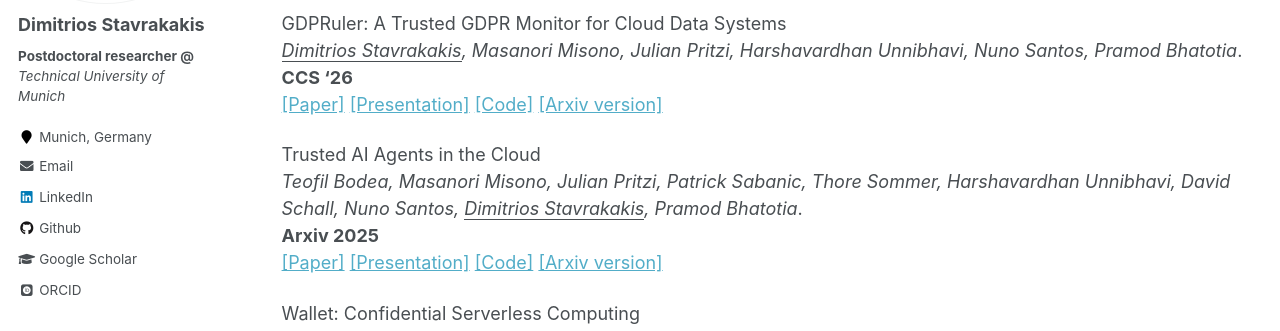
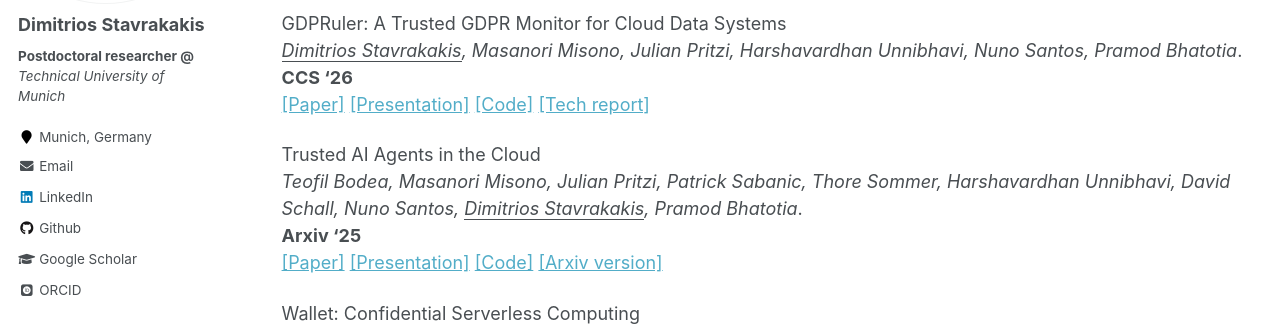
Before and after one commit to dimstav23/dimstav23.github.io, a Jekyll site: the page built from _pages/publications.md, in a window 1280 px wide and 900 px high, scrolled down 305 px. Shown: the part 166-497 px from the top of the window. Built offline with Jekyll 4.4.1, drawn with Linux system fonts in a browser that asks for light colours; some web fonts are replaced.

Commit message:
update cv and pubs for GDPRuler tech report
Signed-off-by: Dimitris <dimstav23@gmail.com>

```diff
--- a/_pages/publications.md
+++ b/_pages/publications.md
@@ -29,11 +29,11 @@ __ASP-DAC '27 (To Appear)__ \
 GDPRuler: A Trusted GDPR Monitor for Cloud Data Systems \
 _<ins>Dimitrios Stavrakakis</ins>, Masanori Misono, Julian Pritzi, Harshavardhan Unnibhavi, Nuno Santos, Pramod Bhatotia_. \
 __CCS '26__ \
-[[Paper]](https://dimstav23.github.io/publications) [[Presentation]](https://dimstav23.github.io/publications) [[Code]](https://github.com/dimstav23/GDPRuler) [[Arxiv version]](https://arxiv.org/abs/2606.05423)
+[[Paper]](https://dimstav23.github.io/publications) [[Presentation]](https://dimstav23.github.io/publications) [[Code]](https://github.com/dimstav23/GDPRuler) [[Tech report]](https://arxiv.org/abs/2606.05423)
 
 Trusted AI Agents in the Cloud \
 _Teofil Bodea, Masanori Misono, Julian Pritzi, Patrick Sabanic, Thore Sommer, Harshavardhan Unnibhavi, David Schall, Nuno Santos, <ins>Dimitrios Stavrakakis</ins>, Pramod Bhatotia_. \
-__Arxiv 2025__ \
+__Arxiv '25__ \
 [[Paper]](https://dimstav23.github.io/publications) [[Presentation]](https://dimstav23.github.io/publications) [[Code]](https://dimstav23.github.io/publications) [[Arxiv version]](https://arxiv.org/abs/2512.05951)
 
 Wallet: Confidential Serverless Computing \
```
Also changed, not shown: _pages/cv.md (+2 -2 lines).
